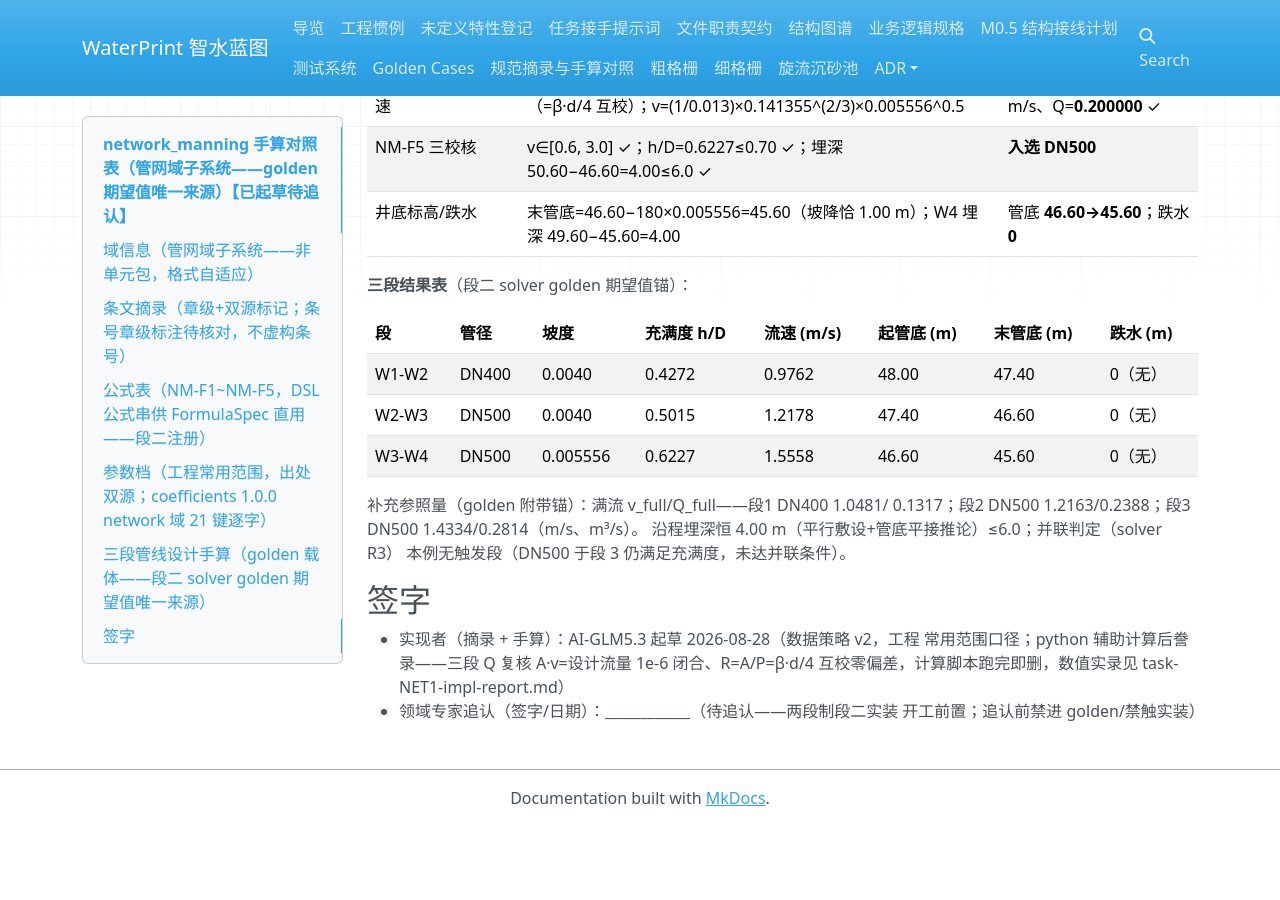
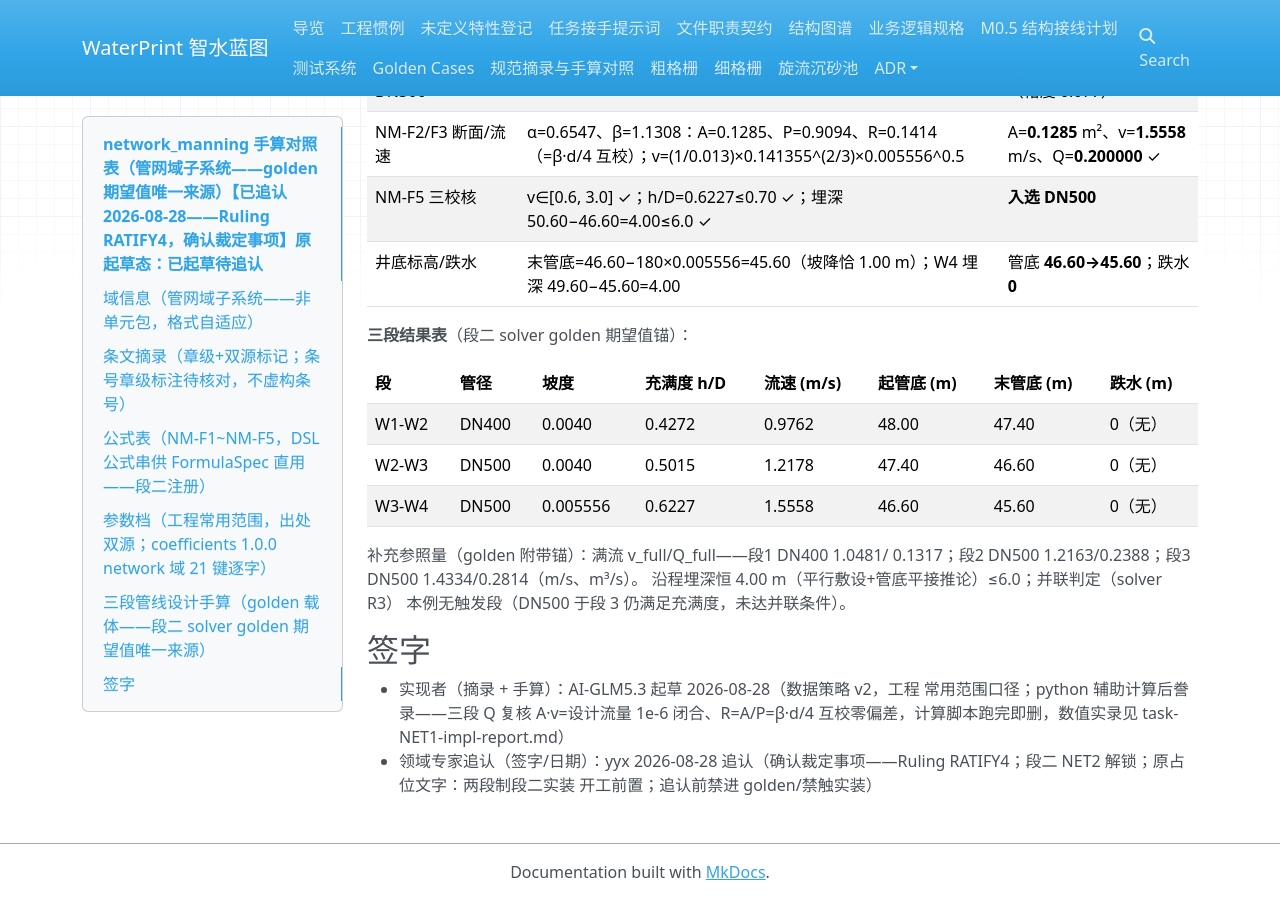
Before and after one commit to yyx20040712/waterprint, an MkDocs documentation site: the page built from docs/norms/network_manning.md, in a window 1280 px wide and 900 px high, scrolled down 7481 px. Built offline with MkDocs 1.6.1, drawn with Linux system fonts in a browser that asks for light colours; nearby versions of some CDN libraries; before the commit the page ends 8307 px from its top, so only the background shows below that; some of the changed text lies outside the part shown.

Commit message:
RATIFY4 NET1 追认落地批（用户 2026-08-28 深夜'确认裁定事项'——§19 曼宁手算表+21 键+模板 v1 追认通过，段二 NET2 解锁）：手算表签字节追认行（yyx 2026-08-28 RATIFY4 出处）+【已起草待追认】横幅→【已追认】（原文保留）；coefficients manifest 1.0.0 条目追认注记；pending §19 标记已追认（流程仓）。纯标记零数值零行为变更：门禁 9 绿+golden 1+1 实证

```diff
--- a/docs/norms/network_manning.md
+++ b/docs/norms/network_manning.md
@@ -1,4 +1,4 @@
-# network_manning 手算对照表（管网域子系统——golden 期望值唯一来源）【已起草待追认】
+# network_manning 手算对照表（管网域子系统——golden 期望值唯一来源）【已追认 2026-08-28——Ruling RATIFY4，确认裁定事项】原起草态：已起草待追认
 
 > 状态：**已起草待追认**——数据策略 v2（工程常用范围口径）；双源 = GB
 > 50014-2021 §5（排水管渠水力计算——粗糙系数/流速带/最大设计充满度条文，
@@ -169,5 +169,5 @@
   常用范围口径；python 辅助计算后誊录——三段 Q 复核 A·v=设计流量
   1e-6 闭合、R=A/P=β·d/4 互校零偏差，计算脚本跑完即删，数值实录见
   task-NET1-impl-report.md）
-- 领域专家追认（签字/日期）：____________（待追认——两段制段二实装
+- 领域专家追认（签字/日期）：yyx 2026-08-28 追认（确认裁定事项——Ruling RATIFY4；段二 NET2 解锁；原占位文字：两段制段二实装
   开工前置；追认前禁进 golden/禁触实装）
```
Also changed, not shown: 1 other file.
